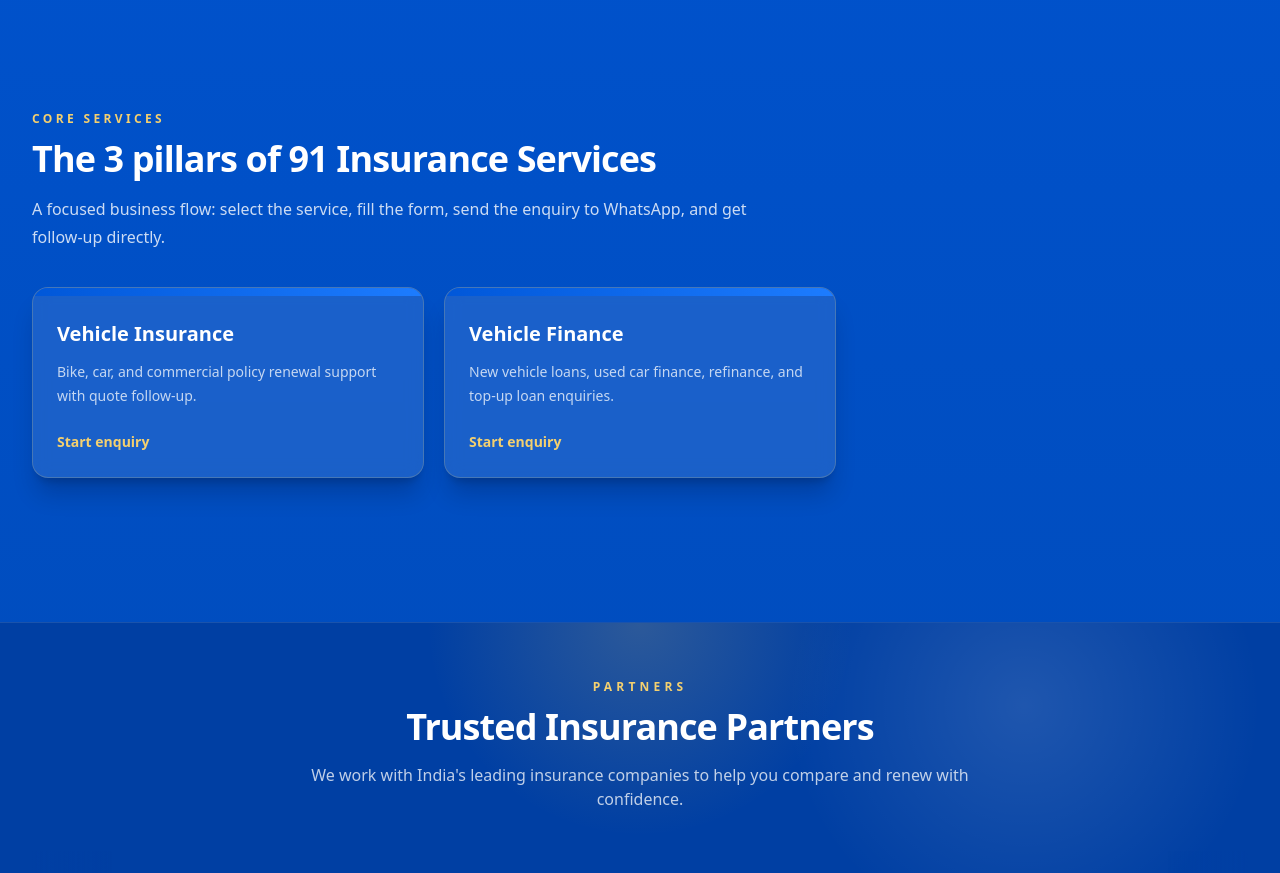
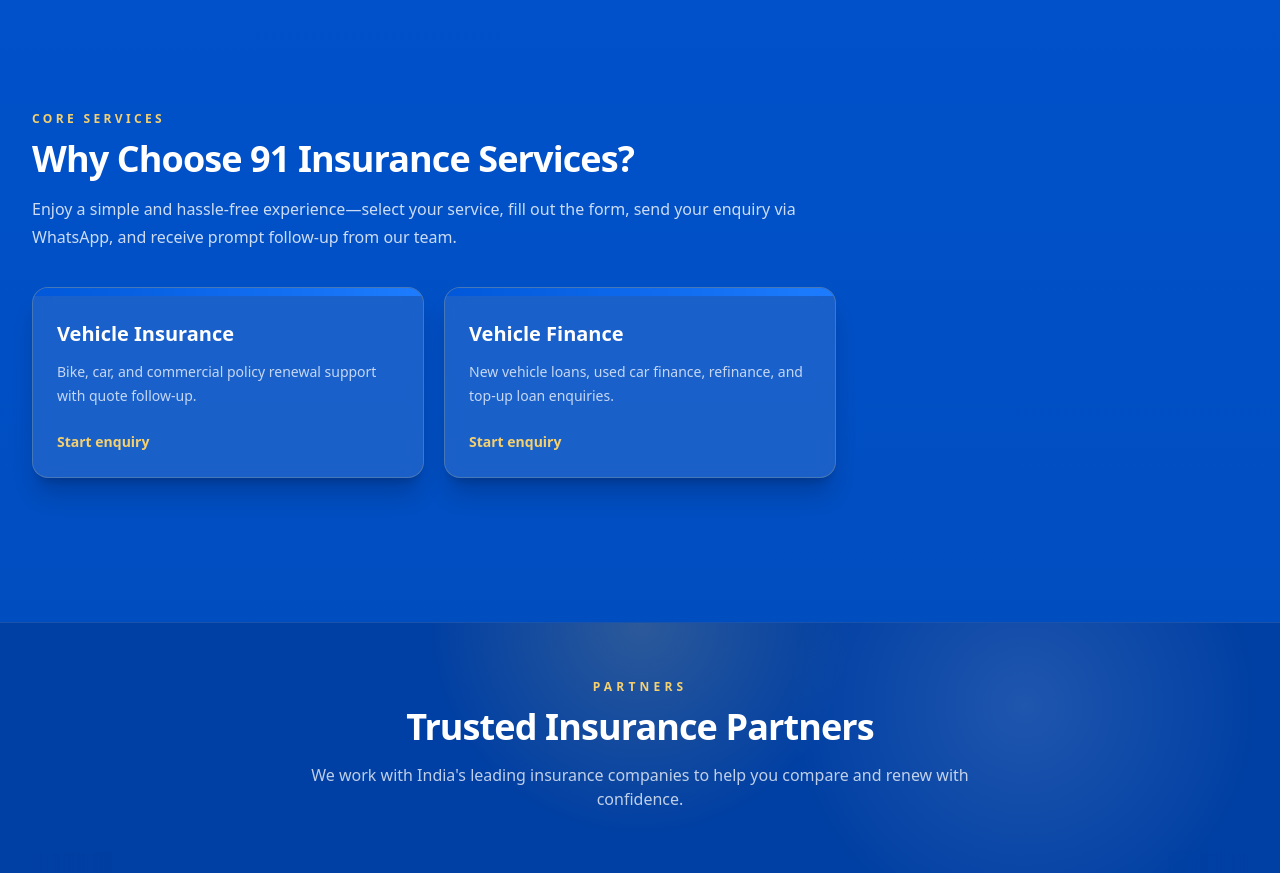
Before and after one commit to sathishramachandran/91InsuranceServices, a Next.js app in the folder frontend/: page / in a window 1280 px wide. Shown: the part 860-1733 px from the top of the page. Built offline with nearby package versions, Linux system fonts and the light colour scheme.

Commit message:
update home page copy

```diff
--- a/frontend/app/page.tsx
+++ b/frontend/app/page.tsx
@@ -117,8 +117,8 @@
       <section className="mx-auto max-w-7xl px-5 py-16 sm:px-8">
         <div className="mb-9 max-w-3xl">
           <p className={sectionLabelClass}>Core services</p>
-          <h2 className="mt-3 text-3xl font-black tracking-tight text-white sm:text-4xl">The 3 pillars of 91 Insurance Services</h2>
-          <p className="mt-4 text-base leading-7 text-white/80">A focused business flow: select the service, fill the form, send the enquiry to WhatsApp, and get follow-up directly.</p>
+          <h2 className="mt-3 text-3xl font-black tracking-tight text-white sm:text-4xl">Why Choose 91 Insurance Services?</h2>
+          <p className="mt-4 text-base leading-7 text-white/80">Enjoy a simple and hassle-free experience—select your service, fill out the form, send your enquiry via WhatsApp, and receive prompt follow-up from our team.</p>
         </div>
         <div className="grid gap-5 lg:grid-cols-3">
           {[
```
